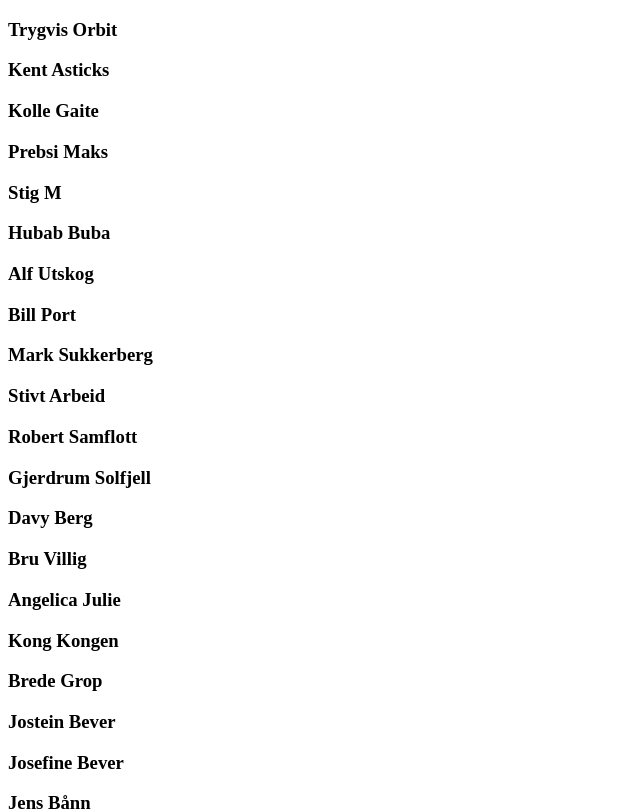
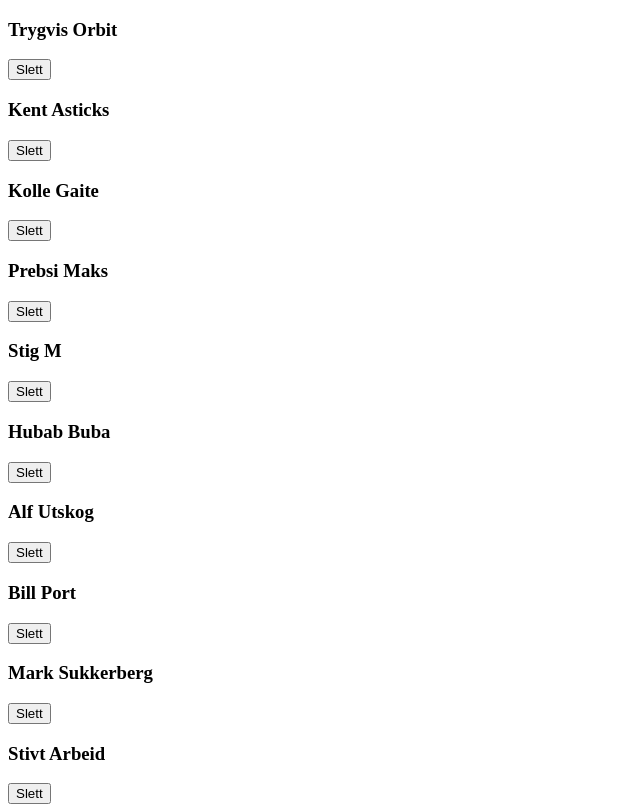
Before and after one commit to sikv007/students, a React (Create React App) app: page / in a window 1280 px wide. Shown: the top 811 px of the page, without its empty margins (0-640 px from the left). Built offline with nearby package versions, Linux system fonts and the light colour scheme.

Commit message:
add remove student action

```diff
--- a/src/components/Student/StudentItem.js
+++ b/src/components/Student/StudentItem.js
@@ -1,11 +1,22 @@
+import { useDispatch } from 'react-redux';
+import { studentActions } from '../../store';
+import Button from '../UI/Button';
+
 const StudentItem = (props) => {
   const { first_name, last_name } = props.student;
+
+  const dispatch = useDispatch();
+
+  const removeStudentHandler = () => {
+    dispatch(studentActions.removeStudent(props.id));
+  };
 
   return (
     <article>
       <h3>
         {first_name} {last_name}
       </h3>
+      <Button title='Slett' onClick={removeStudentHandler} />
     </article>
   );
 };
--- a/src/components/Student/StudentList.js
+++ b/src/components/Student/StudentList.js
@@ -8,7 +8,7 @@
   return (
     <Fragment>
       {students.map((student, i) => (
-        <StudentItem student={student} key={i} />
+        <StudentItem student={student} key={i} id={i} />
       ))}
     </Fragment>
   );
--- a/src/store/index.js
+++ b/src/store/index.js
@@ -6,7 +6,11 @@
 const studentSlice = createSlice({
   name: 'student',
   initialState,
-  reducers: {},
+  reducers: {
+    removeStudent(state, action) {
+      state.students.splice(action.payload, 1);
+    },
+  },
 });
 
 export const studentActions = studentSlice.actions;
```
